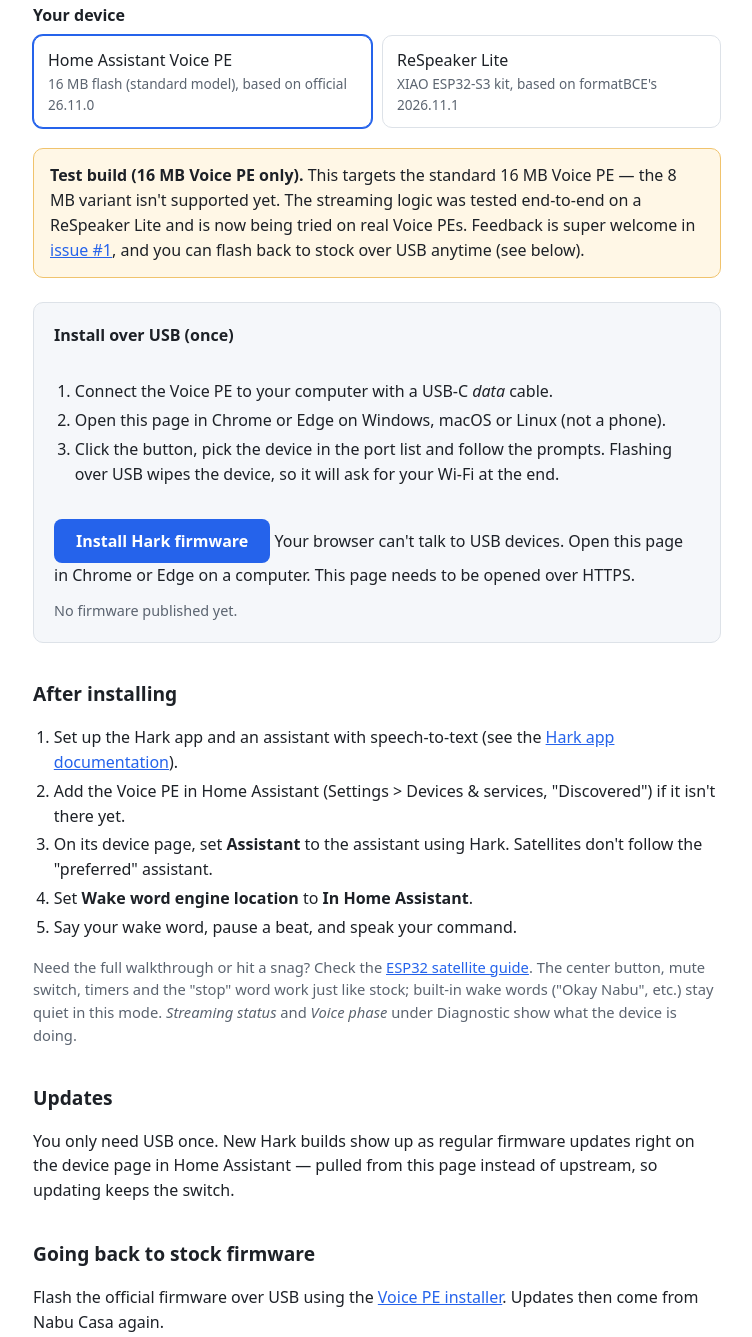
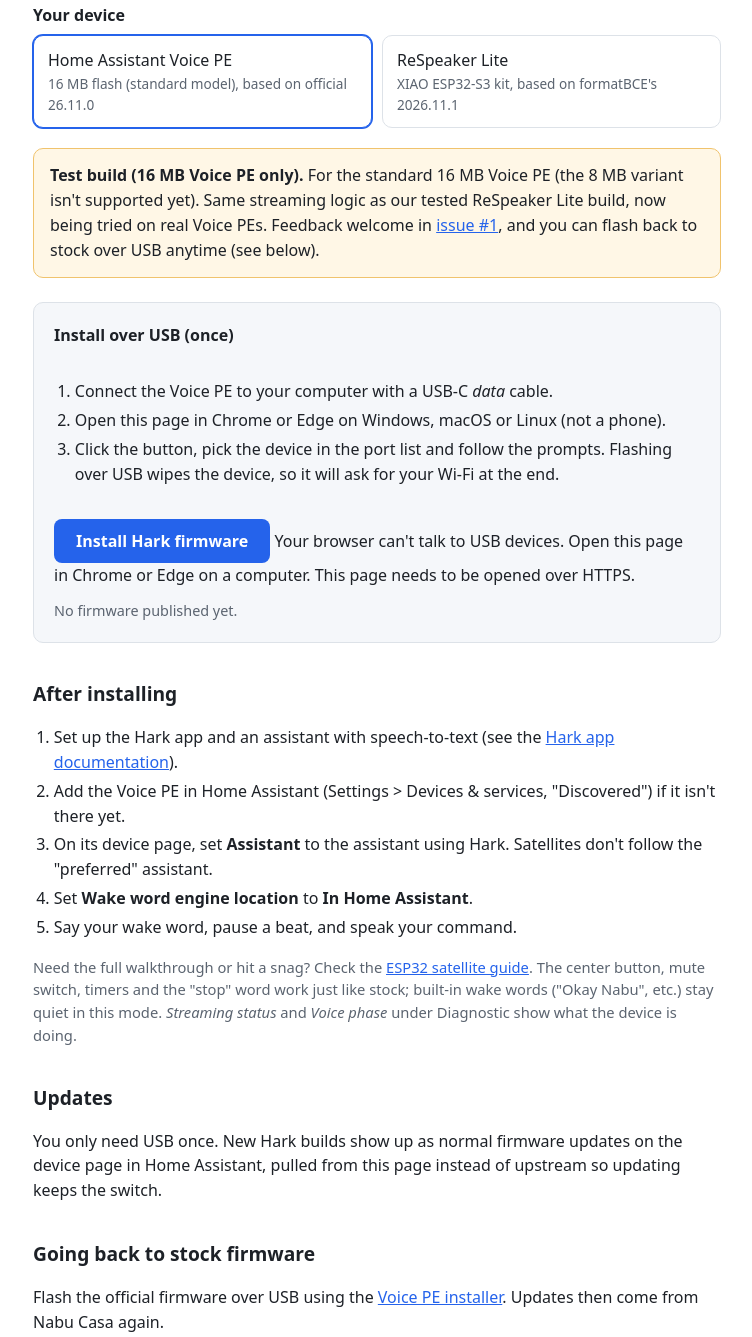
Before and after one commit to pioborgelt/hark, a plain HTML site: page firmware/site/index.html in a window 1280 px wide. Shown: the part 197-1534 px from the top of the page, without its empty margins (263-1015 px from the left). Drawn offline with Linux system fonts and the light colour scheme.

Commit message:
docs: tighten ESP32/firmware docs and remove em-dashes

```diff
--- a/firmware/site/index.html
+++ b/firmware/site/index.html
@@ -77,11 +77,10 @@
   </fieldset>
 
   <div class="warn" data-device="voice-pe">
-    <strong>Test build (16 MB Voice PE only).</strong> This targets the standard 16 MB Voice PE —
-    the 8 MB variant isn't supported yet. The streaming logic was tested end-to-end on a ReSpeaker Lite
-    and is now being tried on real Voice PEs. Feedback is super welcome in
-    <a href="https://github.com/pioborgelt/hark/issues/1">issue #1</a>, and you can flash back to stock
-    over USB anytime (see below).
+    <strong>Test build (16 MB Voice PE only).</strong> For the standard 16 MB Voice PE (the 8 MB variant
+    isn't supported yet). Same streaming logic as our tested ReSpeaker Lite build, now being tried on real
+    Voice PEs. Feedback welcome in <a href="https://github.com/pioborgelt/hark/issues/1">issue #1</a>,
+    and you can flash back to stock over USB anytime (see below).
   </div>
   <div class="warn" data-device="respeaker-lite" hidden>
     <strong>Test build.</strong> Tested on real ReSpeaker Lite hardware (XIAO ESP32-S3 with U.FL antenna
@@ -129,8 +128,8 @@
 
   <h2>Updates</h2>
   <p>
-    You only need USB once. New Hark builds show up as regular firmware updates right on the device page
-    in Home Assistant — pulled from this page instead of upstream, so updating keeps the switch.
+    You only need USB once. New Hark builds show up as normal firmware updates on the device page
+    in Home Assistant, pulled from this page instead of upstream so updating keeps the switch.
   </p>
 
   <h2>Going back to stock firmware</h2>
```
Also changed, not shown: 7 other files.
